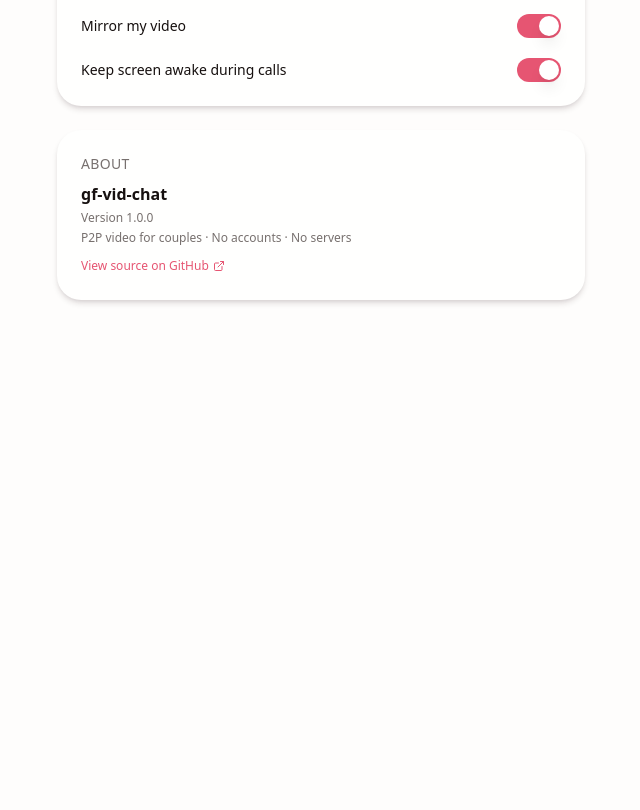
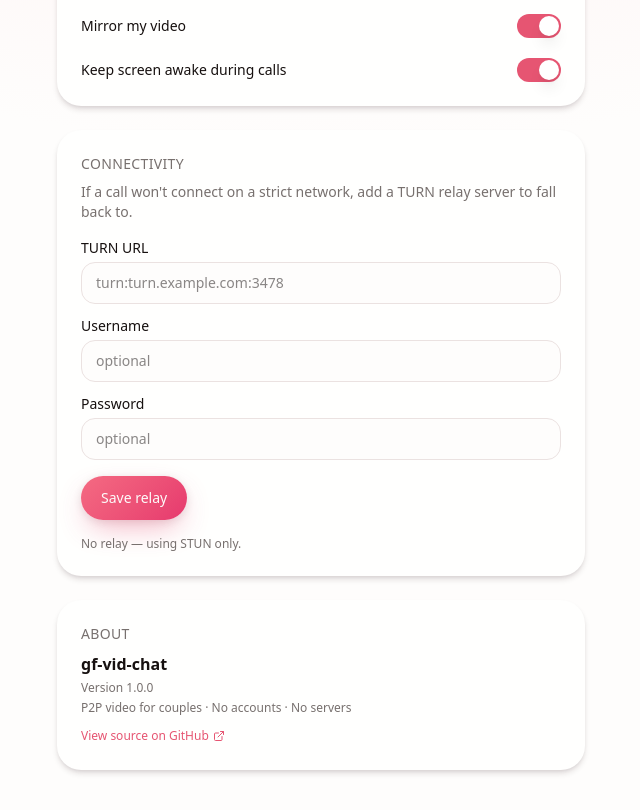
Before and after one commit to carlomigueldy/gf-vid-chat, a React (Vite) app: page /settings in a window 1280 px wide. Shown: the part 460-1270 px from the top of the page, without its empty margins (319-959 px from the left). Before the commit the page ends 800 px from the top, so only its background shows below. Built offline with nearby package versions, Linux system fonts and the light colour scheme.

Commit message:
feat: Settings Connectivity card to configure a TURN relay

```diff
--- /dev/null
+++ b/src/components/settings/turn-settings.tsx
@@ -0,0 +1,121 @@
+import { useState } from 'react'
+import { Card } from '@/components/ui/card'
+import { Button } from '@/components/ui/button'
+import { usePreferences } from '@/hooks/use-preferences'
+
+function isValidTurnUrl(url: string): boolean {
+  return /^turns?:/.test(url.trim())
+}
+
+const inputClass =
+  'w-full rounded-[var(--radius)] border border-[var(--input)] bg-[var(--background)] px-3.5 py-2.5 text-sm focus:outline-none focus:ring-2 focus:ring-[var(--ring)] transition-shadow'
+
+export function TurnSettings() {
+  const { turnServer, setTurnServer } = usePreferences()
+  const [urls, setUrls] = useState(turnServer?.urls ?? '')
+  const [username, setUsername] = useState(turnServer?.username ?? '')
+  const [credential, setCredential] = useState(turnServer?.credential ?? '')
+  const [error, setError] = useState('')
+
+  const configured = turnServer !== null
+
+  function handleSave() {
+    if (!isValidTurnUrl(urls)) {
+      setError('Enter a valid TURN URL starting with turn: or turns:')
+      return
+    }
+    setError('')
+    setTurnServer({
+      urls: urls.trim(),
+      username: username.trim() || undefined,
+      credential: credential.trim() || undefined,
+    })
+  }
+
+  function handleRemove() {
+    setTurnServer(null)
+    setUrls('')
+    setUsername('')
+    setCredential('')
+    setError('')
+  }
+
+  return (
+    <Card className="space-y-4 p-6">
+      <div>
+        <h2 className="text-sm font-medium uppercase tracking-wide text-[var(--muted-foreground)]">Connectivity</h2>
+        <p className="mt-2 text-sm text-[var(--muted-foreground)]">
+          If a call won't connect on a strict network, add a TURN relay server to fall back to.
+        </p>
+      </div>
+
+      <div className="space-y-3">
+        <div>
+          <label htmlFor="turn-url" className="mb-1 block text-sm font-medium text-[var(--foreground)]">
+            TURN URL
+          </label>
+          <input
+            id="turn-url"
+            type="text"
+            value={urls}
+            onChange={(e) => {
+              setUrls(e.target.value)
+              setError('')
+            }}
+            placeholder="turn:turn.example.com:3478"
+            aria-label="TURN URL"
+            aria-invalid={error ? true : undefined}
+            aria-describedby={error ? 'turn-error' : undefined}
+            className={inputClass}
+          />
+        </div>
+        <div>
+          <label htmlFor="turn-username" className="mb-1 block text-sm font-medium text-[var(--foreground)]">
+            Username
+          </label>
+          <input
+            id="turn-username"
+            type="text"
+            value={username}
+            onChange={(e) => setUsername(e.target.value)}
+            placeholder="optional"
+            aria-label="TURN username"
+            className={inputClass}
+          />
+        </div>
+        <div>
+          <label htmlFor="turn-credential" className="mb-1 block text-sm font-medium text-[var(--foreground)]">
+            Password
+          </label>
+          <input
+            id="turn-credential"
+            type="password"
+            value={credential}
+            onChange={(e) => setCredential(e.target.value)}
+            placeholder="optional"
+            aria-label="TURN password"
+            className={inputClass}
+          />
+        </div>
+        {error && (
+          <p id="turn-error" role="alert" className="text-xs text-red-600 dark:text-red-400">
+            {error}
+          </p>
+        )}
+      </div>
+
+      <div className="flex items-center gap-2">
+        <Button onClick={handleSave}>Save relay</Button>
+        {configured && (
+          <Button variant="ghost" onClick={handleRemove}>
+            Remove
+          </Button>
+        )}
+      </div>
+
+      <p className="text-xs text-[var(--muted-foreground)]">
+        {configured ? 'Relay configured — calls can fall back to it.' : 'No relay — using STUN only.'}
+      </p>
+    </Card>
+  )
+}
--- a/src/pages/settings-page.tsx
+++ b/src/pages/settings-page.tsx
@@ -11,6 +11,7 @@ import { formatDuration } from '@/lib/format'
 import { pageVariants } from '@/lib/animations'
 import { TIMEOUT_MIN_MS, TIMEOUT_MAX_MS, TIMEOUT_STEP_MS } from '@/lib/timeout'
 import type { Theme } from '@/types'
+import { TurnSettings } from '@/components/settings/turn-settings'
 
 const THEME_OPTIONS: SegmentedOption<Theme>[] = [
   { value: 'light', label: 'Light', Icon: Sun },
@@ -71,6 +72,8 @@ export default function SettingsPage() {
             </div>
           </Card>
 
+          <TurnSettings />
+
           <Card className="space-y-1 p-6">
             <h2 className="mb-2 text-sm font-medium uppercase tracking-wide text-[var(--muted-foreground)]">About</h2>
             <p className="font-display text-base font-semibold text-[var(--foreground)]">gf&#8209;vid&#8209;chat</p>
```
Also changed, not shown: 2 other files (tests, documents, lock files or other folders).
